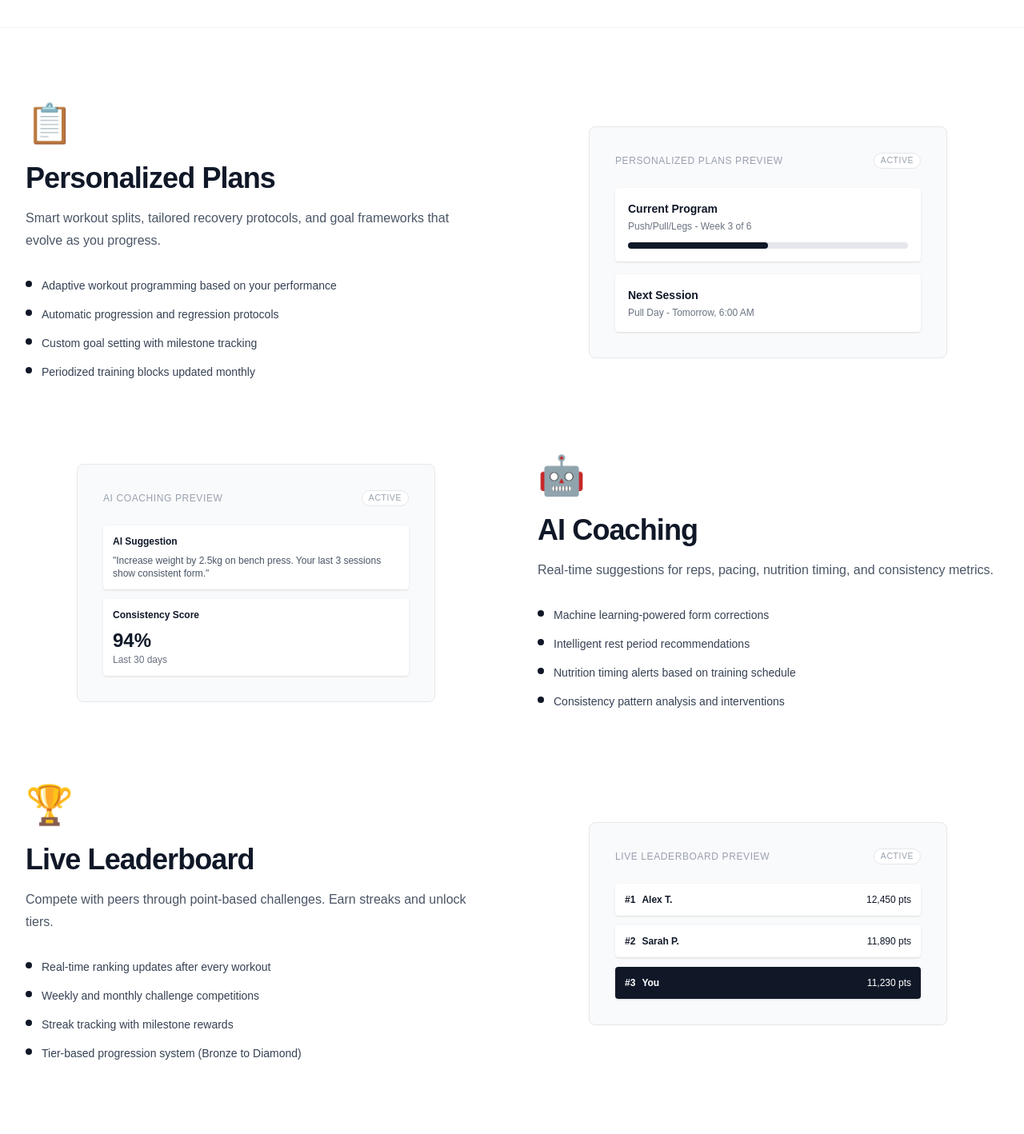
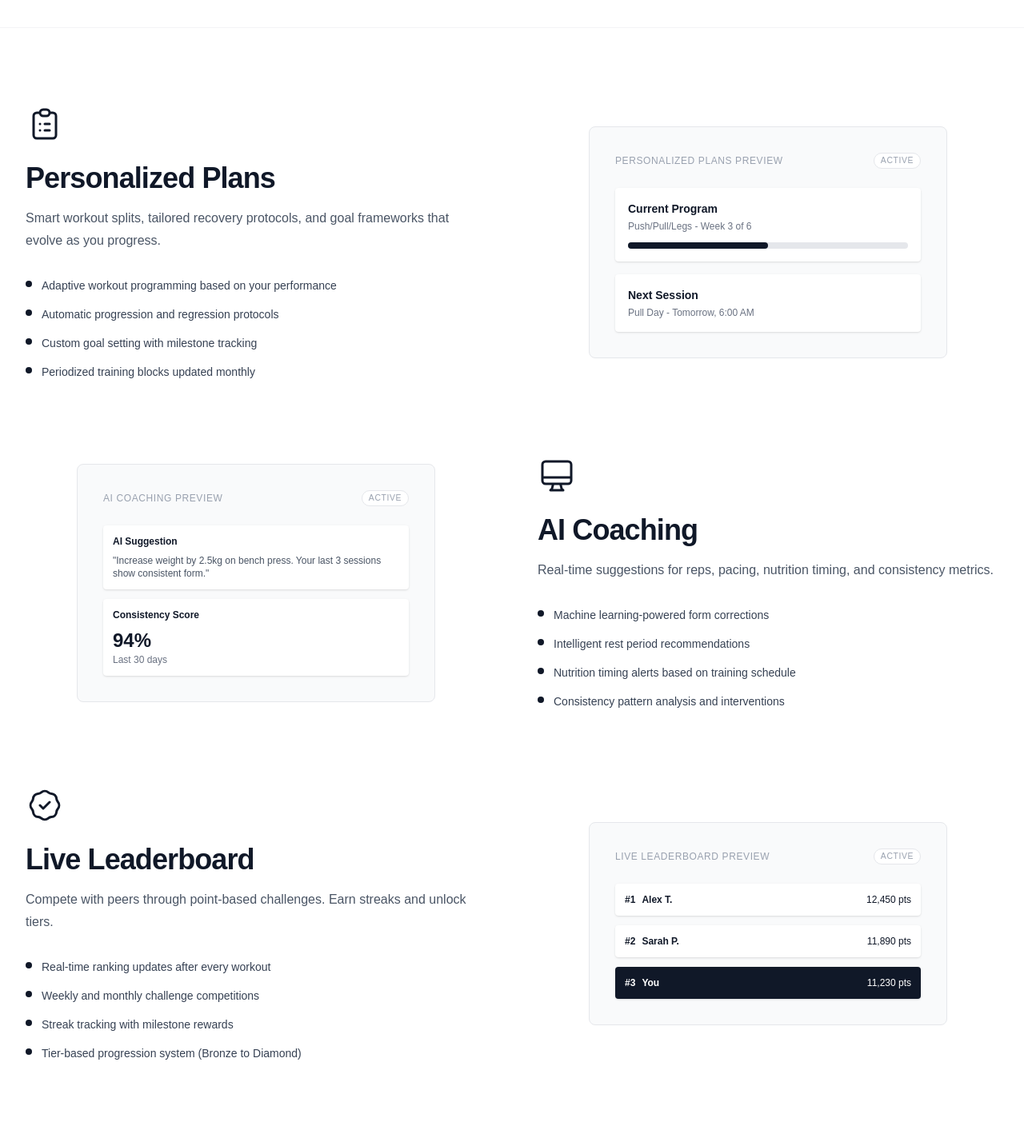
Before and after one commit to uxlabspk/Befit, a Next.js app: page /features in a window 1280 px wide. Shown: the part 500-1918 px from the top of the page at 80% size. Built offline with nearby package versions, Linux system fonts and the light colour scheme.

Commit message:
refactor: removed the emojies and add the svg icons

```diff
--- a/app/features/page.tsx
+++ b/app/features/page.tsx
@@ -2,7 +2,11 @@ const features = [
   {
     title: "Personalized Plans",
     text: "Smart workout splits, tailored recovery protocols, and goal frameworks that evolve as you progress.",
-    icon: "📋",
+    icon: (
+      <svg className="h-12 w-12" fill="none" viewBox="0 0 24 24" stroke="currentColor">
+        <path strokeLinecap="round" strokeLinejoin="round" strokeWidth={1.5} d="M9 5H7a2 2 0 00-2 2v12a2 2 0 002 2h10a2 2 0 002-2V7a2 2 0 00-2-2h-2M9 5a2 2 0 002 2h2a2 2 0 002-2M9 5a2 2 0 012-2h2a2 2 0 012 2m-3 7h3m-3 4h3m-6-4h.01M9 16h.01" />
+      </svg>
+    ),
     details: [
       "Adaptive workout programming based on your performance",
       "Automatic progression and regression protocols",
@@ -13,7 +17,11 @@ const features = [
   {
     title: "AI Coaching",
     text: "Real-time suggestions for reps, pacing, nutrition timing, and consistency metrics.",
-    icon: "🤖",
+    icon: (
+      <svg className="h-12 w-12" fill="none" viewBox="0 0 24 24" stroke="currentColor">
+        <path strokeLinecap="round" strokeLinejoin="round" strokeWidth={1.5} d="M9.75 17L9 20l-1 1h8l-1-1-.75-3M3 13h18M5 17h14a2 2 0 002-2V5a2 2 0 00-2-2H5a2 2 0 00-2 2v10a2 2 0 002 2z" />
+      </svg>
+    ),
     details: [
       "Machine learning-powered form corrections",
       "Intelligent rest period recommendations",
@@ -24,7 +32,11 @@ const features = [
   {
     title: "Live Leaderboard",
     text: "Compete with peers through point-based challenges. Earn streaks and unlock tiers.",
-    icon: "🏆",
+    icon: (
+      <svg className="h-12 w-12" fill="none" viewBox="0 0 24 24" stroke="currentColor">
+        <path strokeLinecap="round" strokeLinejoin="round" strokeWidth={1.5} d="M9 12l2 2 4-4M7.835 4.697a3.42 3.42 0 001.946-.806 3.42 3.42 0 014.438 0 3.42 3.42 0 001.946.806 3.42 3.42 0 013.138 3.138 3.42 3.42 0 00.806 1.946 3.42 3.42 0 010 4.438 3.42 3.42 0 00-.806 1.946 3.42 3.42 0 01-3.138 3.138 3.42 3.42 0 00-1.946.806 3.42 3.42 0 01-4.438 0 3.42 3.42 0 00-1.946-.806 3.42 3.42 0 01-3.138-3.138 3.42 3.42 0 00-.806-1.946 3.42 3.42 0 010-4.438 3.42 3.42 0 00.806-1.946 3.42 3.42 0 013.138-3.138z" />
+      </svg>
+    ),
     details: [
       "Real-time ranking updates after every workout",
       "Weekly and monthly challenge competitions",
@@ -35,7 +47,11 @@ const features = [
   {
     title: "Recovery Systems",
     text: "Sleep optimization, mobility routines, and load management tools for sustainable performance.",
-    icon: "😴",
+    icon: (
+      <svg className="h-12 w-12" fill="none" viewBox="0 0 24 24" stroke="currentColor">
+        <path strokeLinecap="round" strokeLinejoin="round" strokeWidth={1.5} d="M20.354 15.354A9 9 0 018.646 3.646 9.003 9.003 0 0012 21a9.003 9.003 0 008.354-5.646z" />
+      </svg>
+    ),
     details: [
       "Sleep quality tracking with actionable insights",
       "Daily mobility routines tailored to your training",
@@ -46,7 +62,11 @@ const features = [
   {
     title: "Community Access",
     text: "Private challenges, coach-led groups, and a curated feed built to maintain discipline.",
-    icon: "👥",
+    icon: (
+      <svg className="h-12 w-12" fill="none" viewBox="0 0 24 24" stroke="currentColor">
+        <path strokeLinecap="round" strokeLinejoin="round" strokeWidth={1.5} d="M17 20h5v-2a3 3 0 00-5.356-1.857M17 20H7m10 0v-2c0-.656-.126-1.283-.356-1.857M7 20H2v-2a3 3 0 015.356-1.857M7 20v-2c0-.656.126-1.283.356-1.857m0 0a5.002 5.002 0 019.288 0M15 7a3 3 0 11-6 0 3 3 0 016 0zm6 3a2 2 0 11-4 0 2 2 0 014 0zM7 10a2 2 0 11-4 0 2 2 0 014 0z" />
+      </svg>
+    ),
     details: [
       "Private accountability groups with 10-20 members",
       "Coach-led training camps and challenges",
@@ -57,7 +77,11 @@ const features = [
   {
     title: "Nutrition Tracking",
     text: "Rapid calorie logging, macro targeting, and meal guidance calibrated to your training load.",
-    icon: "🥗",
+    icon: (
+      <svg className="h-12 w-12" fill="none" viewBox="0 0 24 24" stroke="currentColor">
+        <path strokeLinecap="round" strokeLinejoin="round" strokeWidth={1.5} d="M3 3h2l.4 2M7 13h10l4-8H5.4M7 13L5.4 5M7 13l-2.293 2.293c-.63.63-.184 1.707.707 1.707H17m0 0a2 2 0 100 4 2 2 0 000-4zm-8 2a2 2 0 11-4 0 2 2 0 014 0z" />
+      </svg>
+    ),
     details: [
       "Barcode scanning and photo-based food logging",
       "Dynamic macro adjustments based on training intensity",
@@ -130,7 +154,7 @@ export default function Features() {
                 }`}
               >
                 <div className={index % 2 === 1 ? "lg:order-2" : ""}>
-                  <div className="mb-6 text-5xl">{icon}</div>
+                  <div className="mb-6 text-gray-900">{icon}</div>
                   <h2 className="mb-4 text-3xl font-bold tracking-tight sm:text-4xl">{title}</h2>
                   <p className="mb-8 text-base leading-7 text-gray-600">{text}</p>
                   <ul className="space-y-4">
--- a/app/forgot-password/page.tsx
+++ b/app/forgot-password/page.tsx
@@ -23,12 +23,36 @@ export default function ForgotPassword() {
 
             <div className="mt-12 space-y-6">
               {[
-                { icon: "🔒", title: "Secure reset", desc: "Encrypted password reset links" },
-                { icon: "⚡", title: "Instant delivery", desc: "Reset email arrives in seconds" },
-                { icon: "🛡️", title: "Protected", desc: "Links expire after 1 hour" },
+                {
+                  icon: (
+                    <svg className="h-6 w-6" fill="none" viewBox="0 0 24 24" stroke="currentColor">
+                      <path strokeLinecap="round" strokeLinejoin="round" strokeWidth={2} d="M12 15v2m-6 4h12a2 2 0 002-2v-6a2 2 0 00-2-2H6a2 2 0 00-2 2v6a2 2 0 002 2zm10-10V7a4 4 0 00-8 0v4h8z" />
+                    </svg>
+                  ),
+                  title: "Secure reset",
+                  desc: "Encrypted password reset links"
+                },
+                {
+                  icon: (
+                    <svg className="h-6 w-6" fill="none" viewBox="0 0 24 24" stroke="currentColor">
+                      <path strokeLinecap="round" strokeLinejoin="round" strokeWidth={2} d="M13 10V3L4 14h7v7l9-11h-7z" />
+                    </svg>
+                  ),
+                  title: "Instant delivery",
+                  desc: "Reset email arrives in seconds"
+                },
+                {
+                  icon: (
+                    <svg className="h-6 w-6" fill="none" viewBox="0 0 24 24" stroke="currentColor">
+                      <path strokeLinecap="round" strokeLinejoin="round" strokeWidth={2} d="M9 12l2 2 4-4m5.618-4.016A11.955 11.955 0 0112 2.944a11.955 11.955 0 01-8.618 3.04A12.02 12.02 0 003 9c0 5.591 3.824 10.29 9 11.622 5.176-1.332 9-6.03 9-11.622 0-1.042-.133-2.052-.382-3.016z" />
+                    </svg>
+                  ),
+                  title: "Protected",
+                  desc: "Links expire after 1 hour"
+                },
               ].map((item) => (
                 <div key={item.title} className="flex items-start gap-4">
-                  <div className="flex h-12 w-12 flex-shrink-0 items-center justify-center rounded-lg bg-gray-800 text-2xl">
+                  <div className="flex h-12 w-12 flex-shrink-0 items-center justify-center rounded-lg bg-gray-800 text-gray-300">
                     {item.icon}
                   </div>
                   <div>
```
